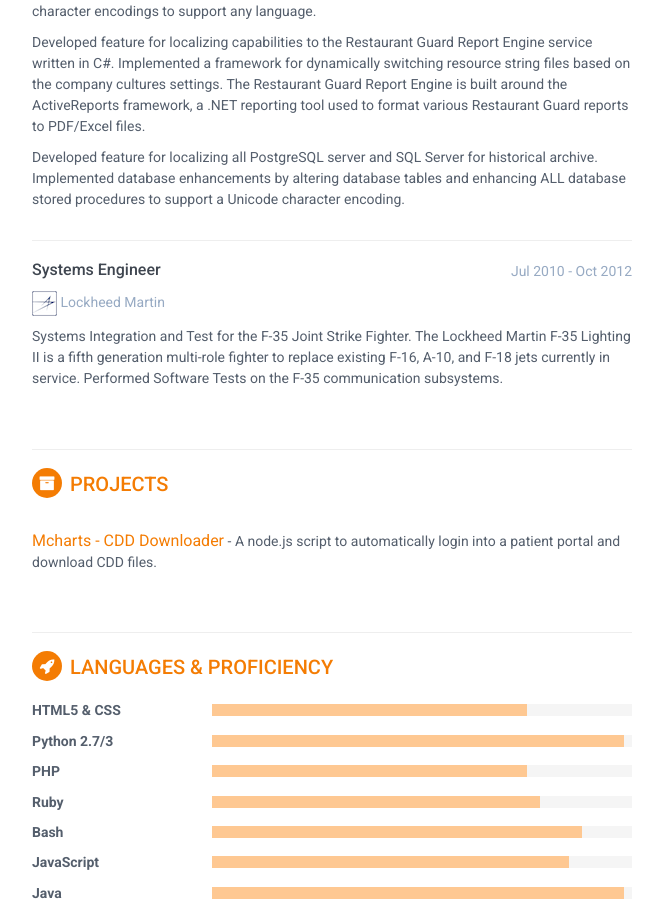
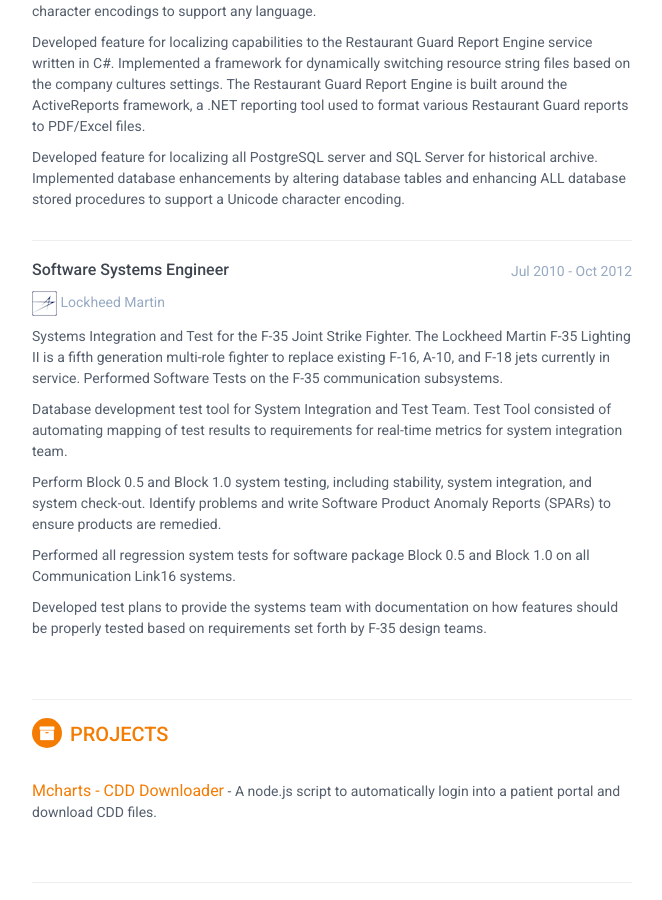
Before and after one commit to ivanfan12345/cv, a Jekyll site: the page built from index.html, in a window 1280 px wide and 900 px high, scrolled down 2213 px. Shown: the whole window, without its empty margins (188-850 px from the left). Built offline with Jekyll 4.4.1, drawn with Linux system fonts in a browser that asks for light colours.

Commit message:
update LMT section

```diff
--- a/_includes/experience.html
+++ b/_includes/experience.html
@@ -85,13 +85,17 @@
                 <div class="item">
                     <div class="meta">
                         <div class="upper-row">
-                            <h3 class="job-title">Systems Engineer</h3>
+                            <h3 class="job-title">Software Systems Engineer</h3>
                             <div class="time"> Jul 2010 - Oct 2012</div>
                         </div><!--//upper-row-->
                         <div class="company"><img src="assets/images/Tiny_LM.png" alt="LM Image"> Lockheed Martin</div>
                     </div><!--//meta-->
                     <div class="details">
                         <p>Systems Integration and Test for the F-35 Joint Strike Fighter. The Lockheed Martin F-35 Lighting II is a fifth generation multi-role fighter to replace existing F-16, A-10, and F-18 jets currently in service. Performed Software Tests on the F-35 communication subsystems.</p>
+                        <p>Database development test tool for System Integration and Test Team. Test Tool consisted of automating mapping of test results to requirements for real-time metrics for system integration team.</p>
+                        <p>Perform Block 0.5 and Block 1.0 system testing, including stability, system integration, and system check-out. Identify problems and write Software Product Anomaly Reports (SPARs) to ensure products are remedied.</p>
+                        <p>Performed all regression system tests for software package Block 0.5 and Block 1.0 on all Communication Link16 systems.</p>
+                        <p>Developed test plans to provide the systems team with documentation on how features should be properly tested based on requirements set forth by F-35 design teams.</p>
                     </div><!--//details-->
                 </div><!--//item-->
 
```
Also changed, not shown: 2 other files.
